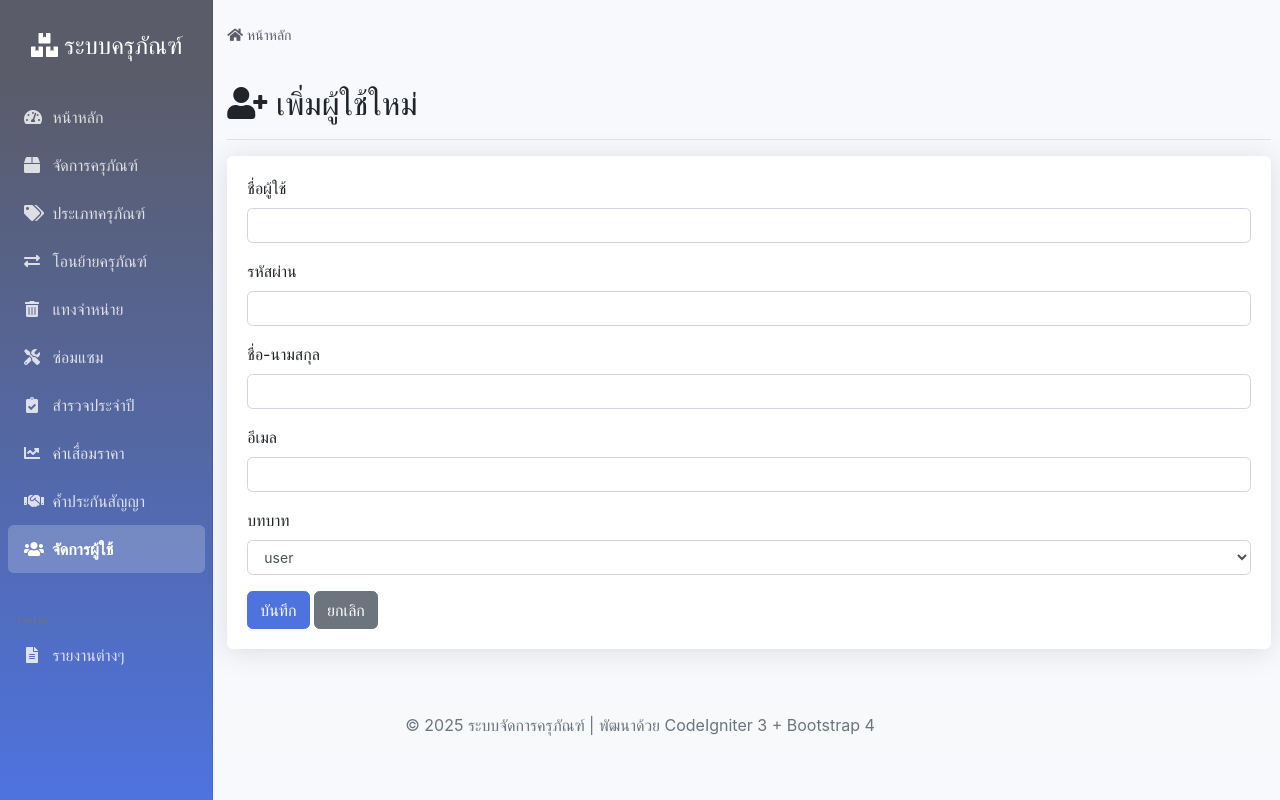
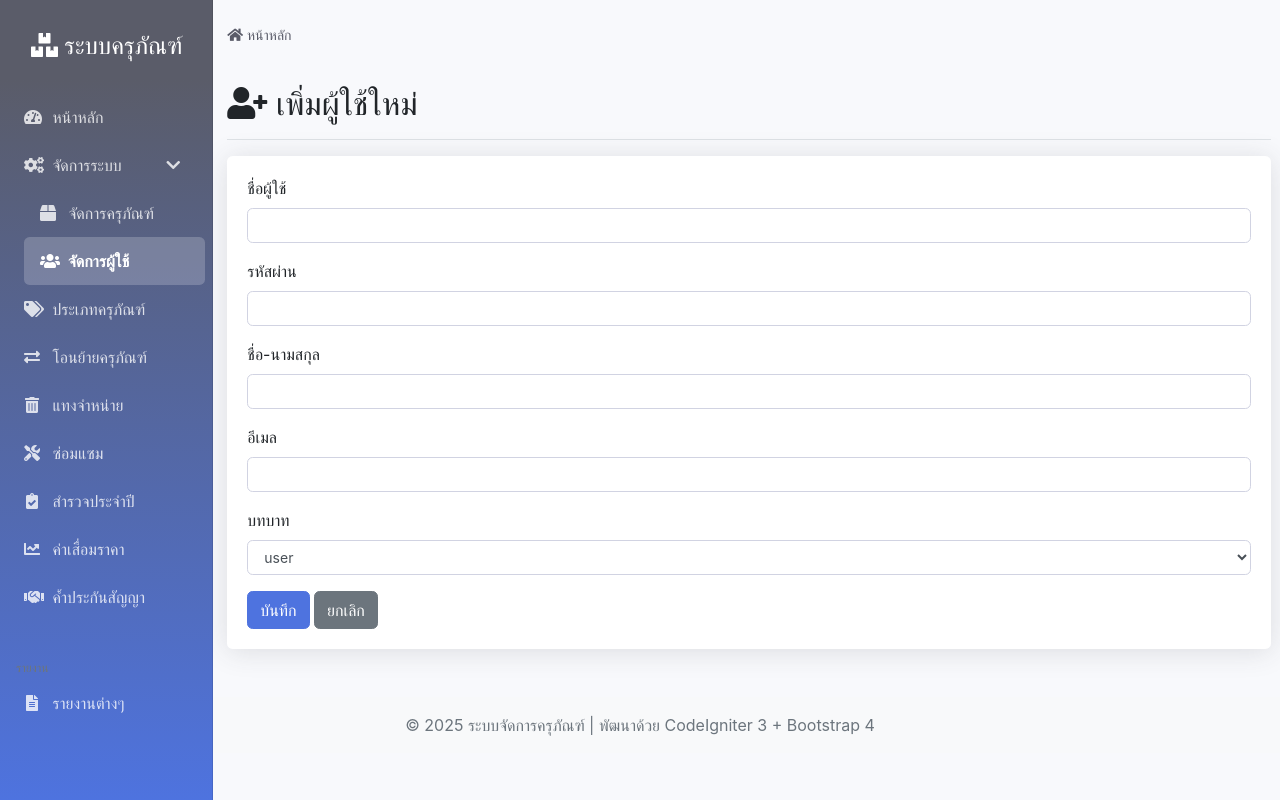
Before and after one commit to suphotsudsee/asset_management_system, a CodeIgniter app: page /asset_management_system/index.php/users/add in a window 1280 px wide. Run offline with CodeIgniter, Linux system fonts and the light colour scheme; some libraries are stand-ins or nearby versions.

Commit message:
Combine asset and user menus under system management

```diff
--- a/application/views/templates/header.php
+++ b/application/views/templates/header.php
@@ -43,11 +43,29 @@
                         </li>
 
                         <li class="nav-item">
-                            <a class="nav-link <?php echo (isset($page_name) && strpos($page_name, 'assetmanager') !== false) ? 'active' : ''; ?>"
-                               href="<?php echo base_url('assetmanager'); ?>">
-                                <i class="fas fa-box"></i>
-                                จัดการครุภัณฑ์
+                            <a class="nav-link d-flex justify-content-between align-items-center <?php echo (isset($page_name) && (strpos($page_name, 'assetmanager') !== false || strpos($page_name, 'user') !== false)) ? '' : 'collapsed'; ?>" href="#systemSubmenu" data-toggle="collapse" aria-expanded="<?php echo (isset($page_name) && (strpos($page_name, 'assetmanager') !== false || strpos($page_name, 'user') !== false)) ? 'true' : 'false'; ?>">
+                                <span>
+                                    <i class="fas fa-cogs"></i>
+                                    จัดการระบบ
+                                </span>
+                                <i class="fas fa-chevron-down"></i>
                             </a>
+                            <div id="systemSubmenu" class="collapse <?php echo (isset($page_name) && (strpos($page_name, 'assetmanager') !== false || strpos($page_name, 'user') !== false)) ? 'show' : ''; ?>">
+                                <ul class="nav flex-column ml-3">
+                                    <li class="nav-item">
+                                        <a class="nav-link <?php echo (isset($page_name) && strpos($page_name, 'assetmanager') !== false) ? 'active' : ''; ?>" href="<?php echo base_url('assetmanager'); ?>">
+                                            <i class="fas fa-box"></i>
+                                            จัดการครุภัณฑ์
+                                        </a>
+                                    </li>
+                                    <li class="nav-item">
+                                        <a class="nav-link <?php echo (isset($page_name) && strpos($page_name, 'user') !== false) ? 'active' : ''; ?>" href="<?php echo base_url('users'); ?>">
+                                            <i class="fas fa-users"></i>
+                                            จัดการผู้ใช้
+                                        </a>
+                                    </li>
+                                </ul>
+                            </div>
                         </li>
                         <li class="nav-item">
                             <a class="nav-link <?php echo (isset($page_name) && strpos($page_name, 'assettypes') !== false) ? 'active' : ''; ?>"
@@ -106,13 +124,6 @@
                             </a>
                         </li>
 
-                        <li class="nav-item">
-                            <a class="nav-link <?php echo (isset($page_name) && strpos($page_name, 'user') !== false) ? 'active' : ''; ?>"
-                               href="<?php echo base_url('users'); ?>">
-                                <i class="fas fa-users"></i>
-                                จัดการผู้ใช้
-                            </a>
-                        </li>
 
                         <li class="nav-item mt-3">
                             <h6 class="sidebar-heading d-flex justify-content-between align-items-center px-3 mt-4 mb-1 text-muted">
```
